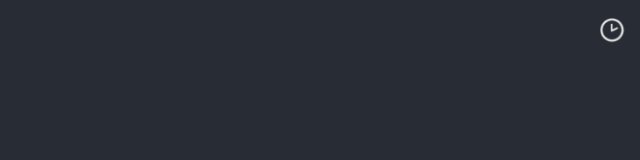
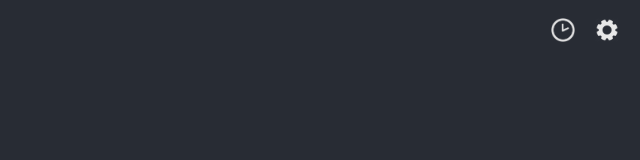
Before and after one commit to ppoppler/Timebomb, a React (Create React App) app in the folder timebomb/: page / in a window 1280 px wide. Shown: the top 160 px of the page, without its empty margins (640-1280 px from the left). Built offline with nearby package versions, Linux system fonts and the light colour scheme.

Commit message:
Add Settings Icon

```diff
--- a/timebomb/src/App.css
+++ b/timebomb/src/App.css
@@ -39,4 +39,6 @@
 .small-icon{
   width:24px;
   height:24px;
+  margin-left:15px;
+  margin-right:5px;
 }
--- a/timebomb/src/Countdown.jsx
+++ b/timebomb/src/Countdown.jsx
@@ -1,6 +1,4 @@
 import React, {Component} from 'react';
-
-
 
 /**
  * Returns a single countdown object. The time will be initially set but using state, the countdown time will change
--- a/timebomb/src/HomePage.jsx
+++ b/timebomb/src/HomePage.jsx
@@ -1,14 +1,18 @@
 import React, { Component } from "react";
 import { Navbar, Container } from "react-bootstrap";
 import clock from "./img/clock_icon.png";
+import setting from "./img/settings_icon.png";
 
 export default class HomePage extends Component {
   render() {
     return (
       <Navbar transparent fixed="top" expand="lg">
         <Navbar.Collapse className="justify-content-end">
-          <a href="login">
+          <a href="add_clock">
             <img className="small-icon" src={clock} />
+          </a>
+          <a href="settings">
+            <img className="small-icon" src={setting} />
           </a>
         </Navbar.Collapse>
       </Navbar>
```
Also changed, not shown: timebomb/src/img/settings_icon.png (added).
